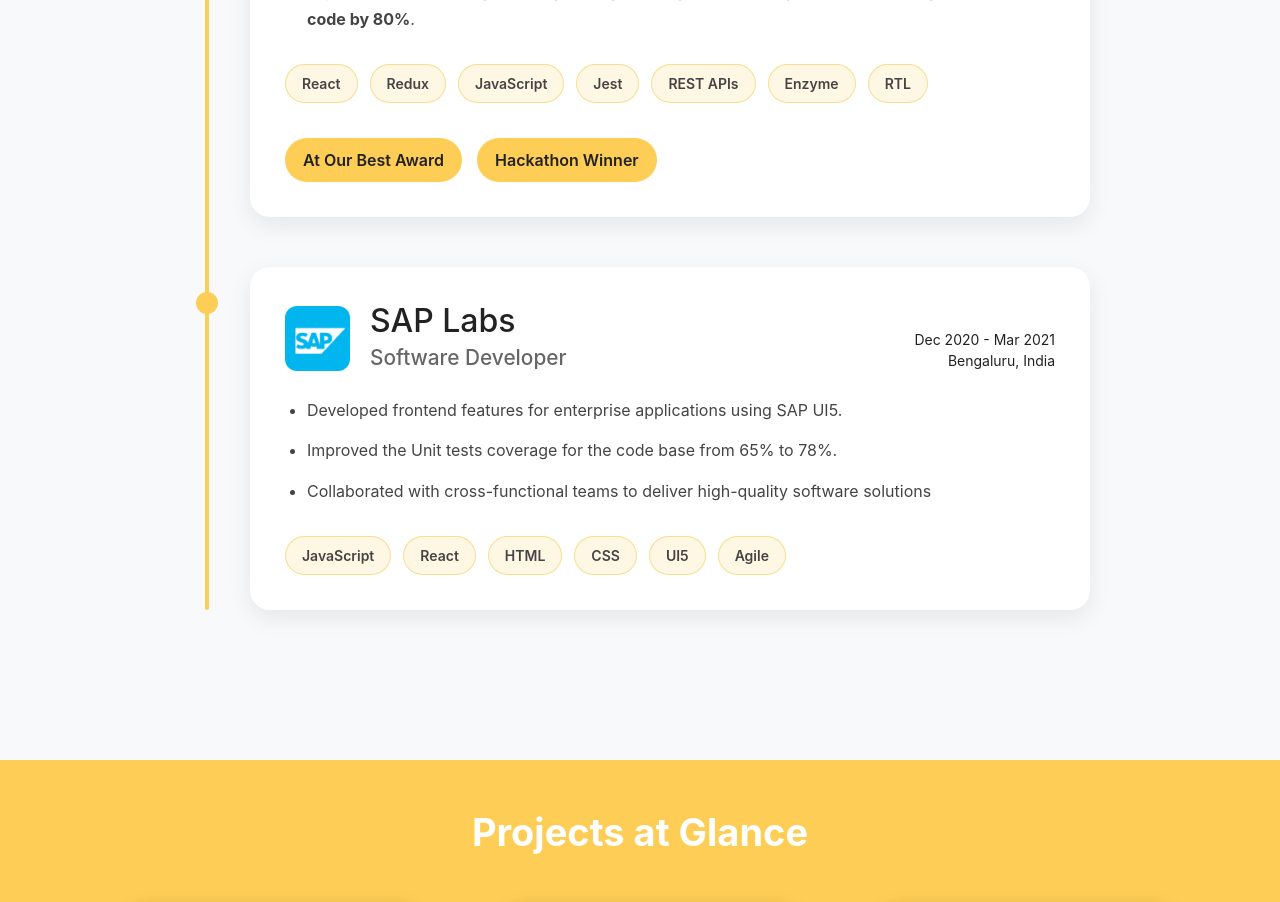
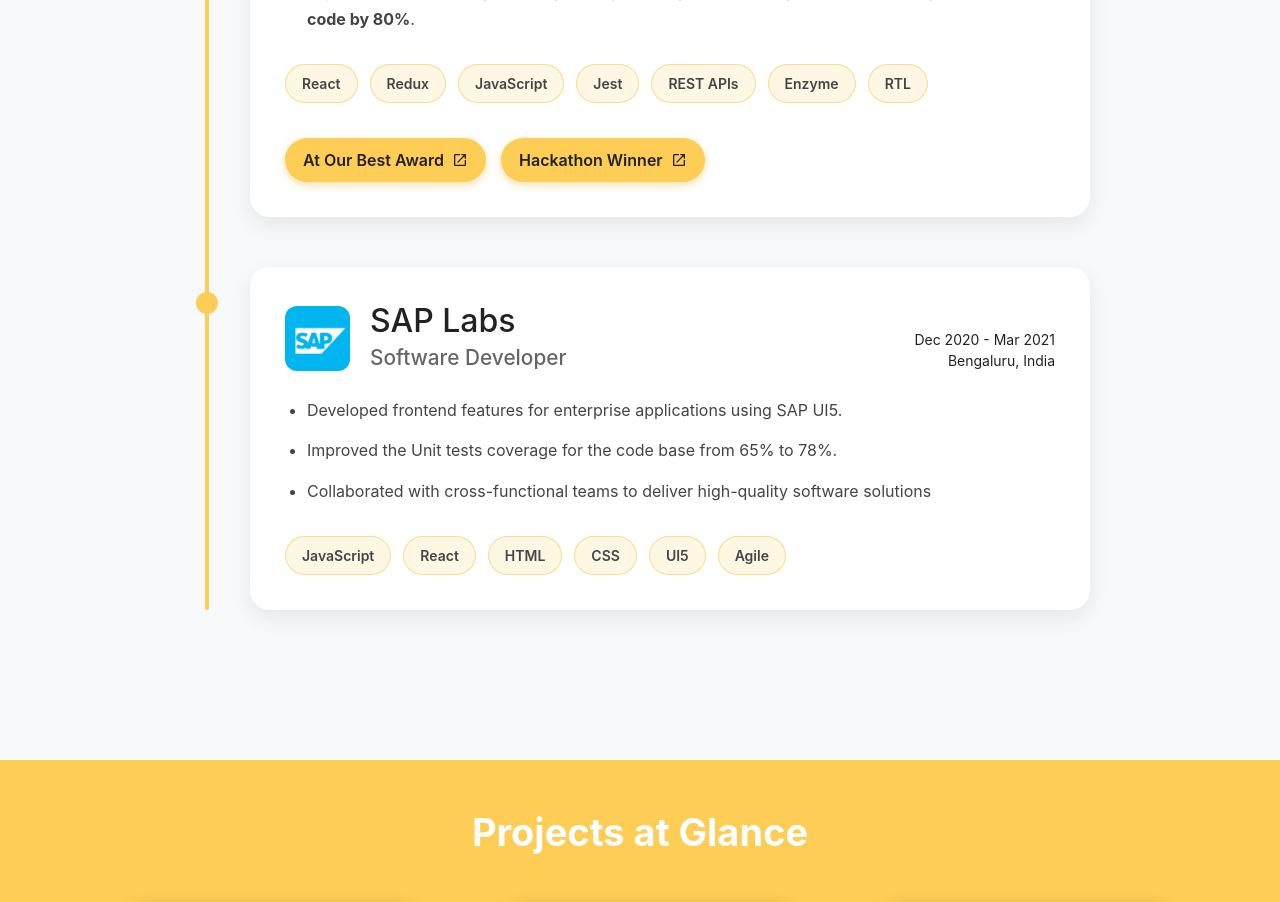
Before and after one commit to BharatAggarwal21/BharatAggarwal21.github.io, a React (Create React App) app: page / in a window 1280 px wide. Shown: the part 2960-3862 px from the top of the page. Built offline with nearby package versions, Linux system fonts and the light colour scheme.

Commit message:
new changes

```diff
--- a/src/components/Experience/Experience.jsx
+++ b/src/components/Experience/Experience.jsx
@@ -1,3 +1,4 @@
+import { MdOpenInNew } from "react-icons/md";
 import styles from "./Experience.module.css";
 
 const experiences = [
@@ -160,6 +161,7 @@ const Experience = () => {
                         className={styles.docBtn}
                       >
                         {achievement.title}
+                        <MdOpenInNew className={styles.docBtnIcon} />
                       </a>
                     ))}
                   </div>
--- a/src/components/Experience/Experience.module.css
+++ b/src/components/Experience/Experience.module.css
@@ -175,18 +175,32 @@
 }
 
 .docBtn {
+  display: inline-flex;
+  align-items: center;
+  gap: 8px;
   background: #fecd55;
   color: #222;
   text-decoration: none;
   padding: 10px 18px;
   border-radius: 30px;
   font-weight: 600;
-  transition: all 0.3s;
+  cursor: pointer;
+  box-shadow: 0 3px 8px rgba(217, 168, 0, 0.35);
+  transition:
+    transform 0.2s ease,
+    box-shadow 0.2s ease,
+    background 0.2s ease;
 }
 
 .docBtn:hover {
-  background: #d9a800;
+  background: #fad96c;
   color: #222;
+  text-decoration: none;
+  /* box-shadow: 0 6px 14px rgba(217, 168, 0, 0.45); */
+}
+
+.docBtnIcon {
+  font-size: 16px;
 }
 
 .companyHeader {
```
